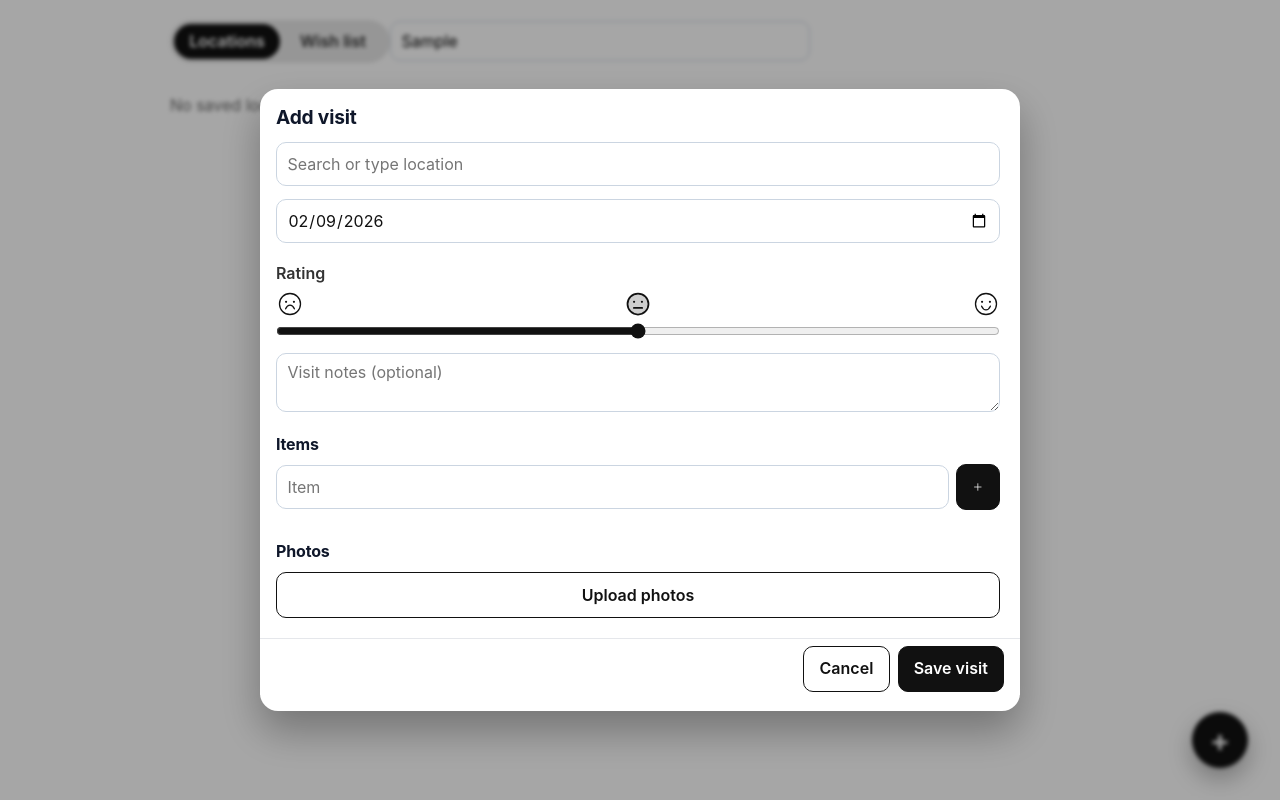
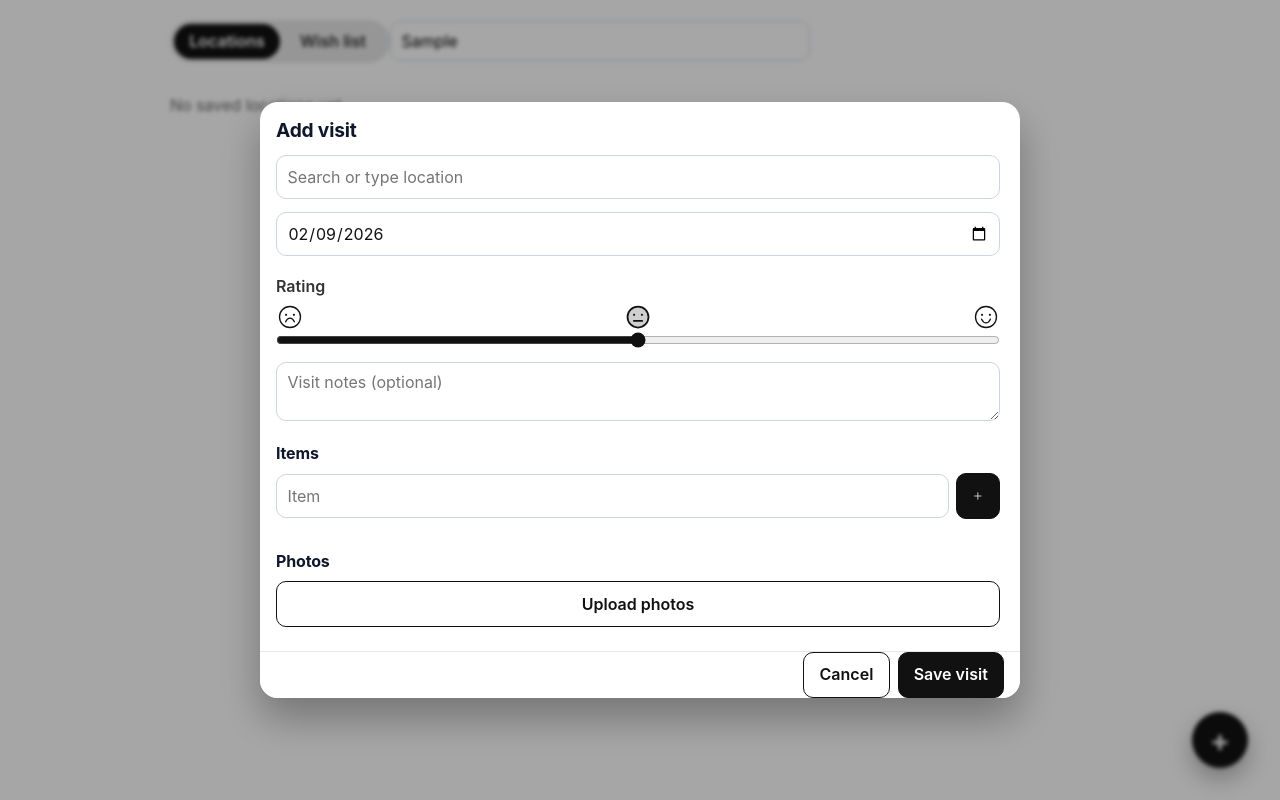
Before and after one commit to AndrewM2304/restaurant_reviews, a Next.js app: page / in a window 1280 px wide. Both pictures are taken after typing "Sample" into the empty fields and a click on the button "Add visit". Built offline with nearby package versions, Linux system fonts and the light colour scheme.

Commit message:
Fix sticky footer spacing and stabilize photo preview loading (#39)

```diff
--- a/src/app/visits/page.tsx
+++ b/src/app/visits/page.tsx
@@ -15,6 +15,7 @@ interface DraftItem {
 }
 
 interface DraftPhoto {
+  id: string;
   storagePath: string;
   previewUrl: string;
   isLoading: boolean;
@@ -117,6 +118,10 @@ export default function VisitsPage() {
     setPhotos((current) => [
       ...current,
       ...selectedFiles.map((file) => ({
+        id:
+          typeof crypto !== 'undefined' && typeof crypto.randomUUID === 'function'
+            ? crypto.randomUUID()
+            : `${file.name}-${Date.now()}-${Math.random()}`,
         storagePath: file.name,
         previewUrl: URL.createObjectURL(file),
         isLoading: true,
@@ -125,19 +130,19 @@ export default function VisitsPage() {
     event.target.value = '';
   };
 
-  const markPhotoLoaded = (previewUrl: string) => {
+  const markPhotoLoaded = (photoId: string) => {
     setPhotos((current) =>
-      current.map((photo) => (photo.previewUrl === previewUrl ? { ...photo, isLoading: false } : photo)),
+      current.map((photo) => (photo.id === photoId ? { ...photo, isLoading: false } : photo)),
     );
   };
 
-  const removePhoto = (indexToRemove: number) => {
+  const removePhoto = (photoId: string) => {
     setPhotos((current) => {
-      const photoToRemove = current[indexToRemove];
+      const photoToRemove = current.find((photo) => photo.id === photoId);
       if (photoToRemove) {
         URL.revokeObjectURL(photoToRemove.previewUrl);
       }
-      return current.filter((_, index) => index !== indexToRemove);
+      return current.filter((photo) => photo.id !== photoId);
     });
   };
 
@@ -251,10 +256,31 @@ export default function VisitsPage() {
 
                 <div className={styles.scaleField}>
                   <label htmlFor="overall-scale">Rating</label>
-                  <div className={styles.scaleLabels} aria-hidden="true">
-                    <span className={styles.scaleLabelStart}><SmileySadIcon weight={overallRating === 0 ? 'duotone' : 'light'} /></span>
-                    <span className={styles.scaleLabelCenter}><SmileyMehIcon weight={overallRating === 2 ? 'duotone' : 'light'} /></span>
-                    <span className={styles.scaleLabelEnd}><SmileyIcon weight={overallRating === 4 ? 'duotone' : 'light'} /></span>
+                  <div className={styles.scaleLabels}>
+                    <button
+                      type="button"
+                      className={`${styles.scaleIconButton} ${styles.scaleLabelStart}`}
+                      onClick={() => setOverallRating(0)}
+                      aria-label="Set rating to sad"
+                    >
+                      <SmileySadIcon weight={overallRating === 0 ? 'duotone' : 'light'} />
+                    </button>
+                    <button
+                      type="button"
+                      className={`${styles.scaleIconButton} ${styles.scaleLabelCenter}`}
+                      onClick={() => setOverallRating(2)}
+                      aria-label="Set rating to neutral"
+                    >
+                      <SmileyMehIcon weight={overallRating === 2 ? 'duotone' : 'light'} />
+                    </button>
+                    <button
+                      type="button"
+                      className={`${styles.scaleIconButton} ${styles.scaleLabelEnd}`}
+                      onClick={() => setOverallRating(4)}
+                      aria-label="Set rating to happy"
+                    >
+                      <SmileyIcon weight={overallRating === 4 ? 'duotone' : 'light'} />
+                    </button>
                   </div>
                   <input
                     id="overall-scale"
@@ -320,22 +346,23 @@ export default function VisitsPage() {
                   </div>
 
                   <ul className={`${styles.list} ${styles.photoList}`}>
-                    {photos.map((photo, index) => (
-                      <li key={`${photo.storagePath}-${index}`} className={photo.isLoading ? styles.photoLoadingItem : ''}>
+                    {photos.map((photo) => (
+                      <li key={photo.id} className={photo.isLoading ? styles.photoLoadingItem : ''}>
                         <Image
                           src={photo.previewUrl}
                           alt={photo.storagePath}
                           className={styles.photoPreview}
                           width={320}
-                          height={180}
+                          height={320}
                           unoptimized
-                          onLoad={() => markPhotoLoaded(photo.previewUrl)}
+                          onLoad={() => markPhotoLoaded(photo.id)}
+                          onError={() => markPhotoLoaded(photo.id)}
                         />
                         {photo.isLoading ? <span className={styles.photoLoadingOverlay}>Loading preview…</span> : null}
                         <button
                           type="button"
                           className={`${styles.iconButton} ${styles.removePhotoButton}`}
-                          onClick={() => removePhoto(index)}
+                          onClick={() => removePhoto(photo.id)}
                         >
                           <MinusIcon />
                         </button>
--- a/src/app/visits/visits.module.css
+++ b/src/app/visits/visits.module.css
@@ -111,7 +111,7 @@
   overflow: hidden;
   background: #fff;
   border-radius: 18px;
-  padding: 1rem;
+  padding: 1rem 1rem 0;
   box-shadow: 0 20px 40px rgba(0, 0, 0, 0.3);
 }
 
@@ -220,6 +220,28 @@
   color: #111;
 }
 
+.scaleIconButton {
+  border: none;
+  background: transparent;
+  padding: 0;
+  margin: 0;
+  min-height: 0;
+  display: inline-flex;
+  align-items: center;
+  justify-content: center;
+  cursor: pointer;
+}
+
+.scaleIconButton:hover,
+.scaleIconButton:focus,
+.scaleIconButton:focus-visible,
+.scaleIconButton:active {
+  background: transparent;
+  border: none;
+  box-shadow: none;
+  outline: none;
+}
+
 .scaleLabelStart {
   justify-self: start;
 }
@@ -295,13 +317,19 @@
   display: flex;
   justify-content: flex-end;
   gap: 0.5rem;
+  margin: 0;
+  padding: 0;
+}
+
+.formActions > button {
+  margin: 0;
 }
 
 .formFooter {
   position: sticky;
   bottom: 0;
-  margin: 0 -1rem -0.25rem;
-  padding: 0.45rem 1rem 0.2rem;
+  margin: 0 -1rem;
+  padding: 0 1rem;
   border-top: 1px solid #e5e7eb;
   background: #fff;
 }
```
